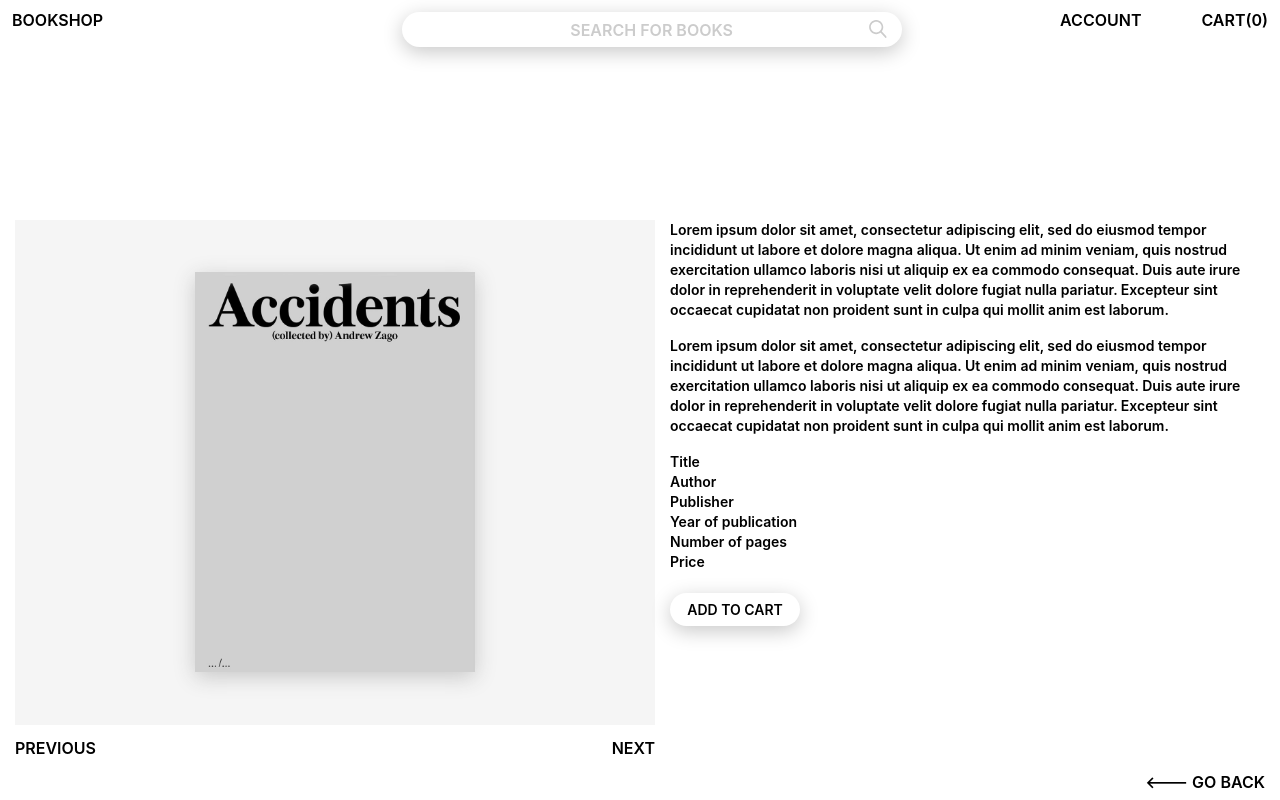
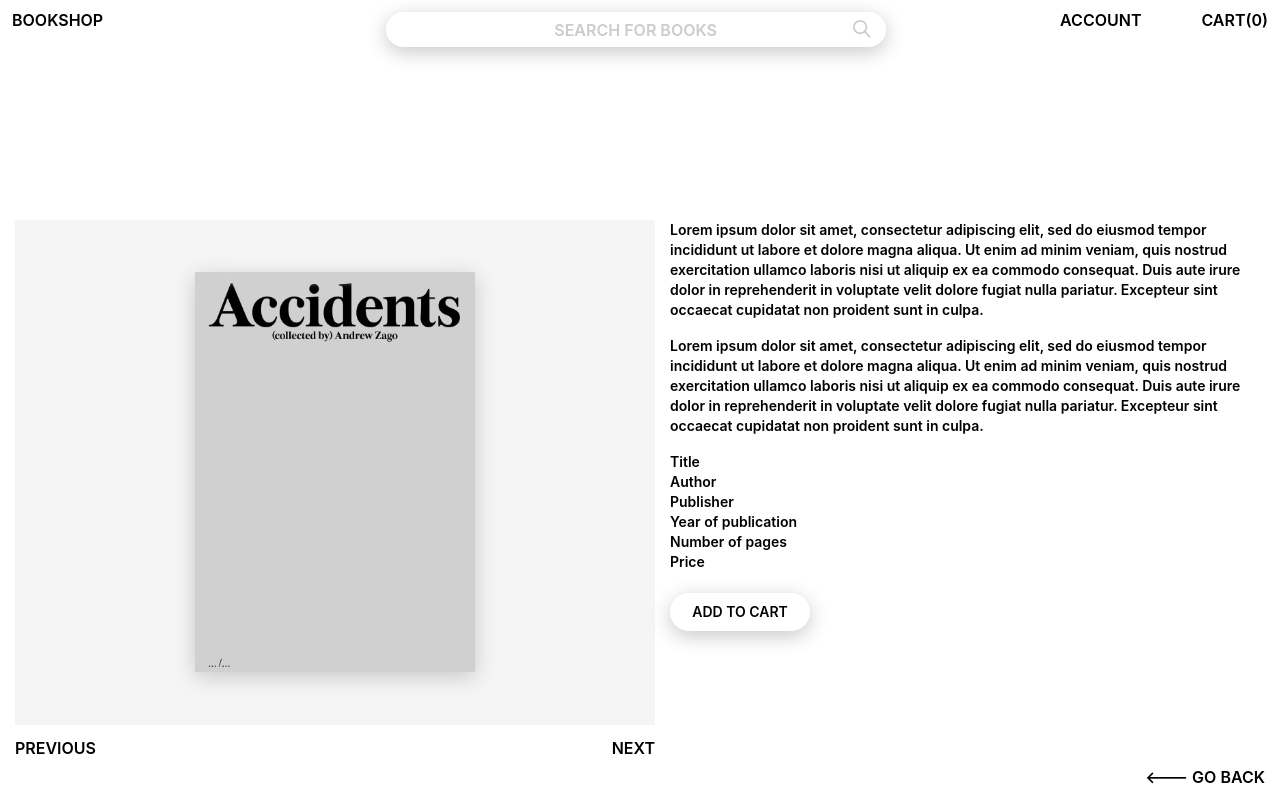
Before and after one commit to sofiegagelmans/BookShop, a PHP site: page /detail_book.html in a window 1280 px wide; the page is wider, and only the part inside the window is pictured. Run offline with PHP 8.4, Linux system fonts and the light colour scheme; style sheets or scripts are compiled from the project's sources; some web fonts are replaced.

Commit message:
changes on search and add to cart button + including mobile for detail page

```diff
--- a/detail_book.html
+++ b/detail_book.html
@@ -133,11 +133,23 @@
         </div>
         <div class="detail-text">
           <p>
-            Lorem ipsum dolor sit amet, consectetur adipiscing elit, sed do eiusmod tempor incididunt ut labore et dolore magna aliqua. Ut enim ad minim veniam, quis nostrud exercitation ullamco laboris nisi ut aliquip ex ea commodo consequat. Duis aute irure dolor in reprehenderit in voluptate velit dolore fugiat nulla pariatur. Excepteur sint occaecat cupidatat non proident sunt in culpa qui mollit anim est laborum.
+            Lorem ipsum dolor sit amet, consectetur adipiscing elit,
+            sed do eiusmod tempor incididunt ut labore et dolore magna
+            aliqua. Ut enim ad minim veniam, quis nostrud exercitation
+            ullamco laboris nisi ut aliquip ex ea commodo consequat.
+            Duis aute irure dolor in reprehenderit in voluptate velit
+            dolore fugiat nulla pariatur. Excepteur sint occaecat cupidatat
+            non proident sunt in culpa.
           </p>
           <br />
           <p>
-            Lorem ipsum dolor sit amet, consectetur adipiscing elit, sed do eiusmod tempor incididunt ut labore et dolore magna aliqua. Ut enim ad minim veniam, quis nostrud exercitation ullamco laboris nisi ut aliquip ex ea commodo consequat. Duis aute irure dolor in reprehenderit in voluptate velit dolore fugiat nulla pariatur. Excepteur sint occaecat cupidatat non proident sunt in culpa qui mollit anim est laborum.
+            Lorem ipsum dolor sit amet, consectetur adipiscing elit,
+            sed do eiusmod tempor incididunt ut labore et dolore magna
+            aliqua. Ut enim ad minim veniam, quis nostrud exercitation
+            ullamco laboris nisi ut aliquip ex ea commodo consequat.
+            Duis aute irure dolor in reprehenderit in voluptate velit
+            dolore fugiat nulla pariatur. Excepteur sint occaecat cupidatat
+            non proident sunt in culpa.
           </p>
           <br />
           <p>
--- a/index.html
+++ b/index.html
@@ -163,7 +163,7 @@
             </div>
             <div class="book-info-footer">
               <div class="book-title">Accidents</div>
-              <div class="book-price">€60</div>
+              <div class="book-price">€50</div>
               <div class="book-stock">In Stock</div>
             </div>
           </div>
--- a/src/css/styles.scss
+++ b/src/css/styles.scss
@@ -53,7 +52,7 @@ header {
         text-transform: uppercase;
         text-decoration: none;
         box-shadow: 0px 5px 20px 0px #c8c8c8;
-        border-radius: 20px;
+        border-radius: 30px;
         border: none;
         outline: none;
         padding: 5px;
@@ -325,16 +324,16 @@ header {
       display: flex;
       justify-content: space-between;
       .detail-cart {
-        width: 130px;
-        height: 33px;
+        width: 140px;
+        height: 38px;
         text-align: center;
-        border-radius: 20px;
+        border-radius: 30px;
         box-shadow: 0px 5px 20px 0px #c8c8c8;
         border: none;
         outline: none;
         margin-top: 5px;
         margin-left: 15px;
-        padding-top: 8px;
+        padding-top: 10px;
         &:hover {
           background-color: $green;
           transition: background-color 0.8s ease;
@@ -354,7 +353,7 @@ header {
       text-transform: uppercase;
       text-decoration: none;
       color: $black;
-      bottom: 10px;
+      bottom: 15px;
       right: 15px;
     }
   }
```
Also changed, not shown: other parts of src/css/styles.scss (+23 -12 lines).
